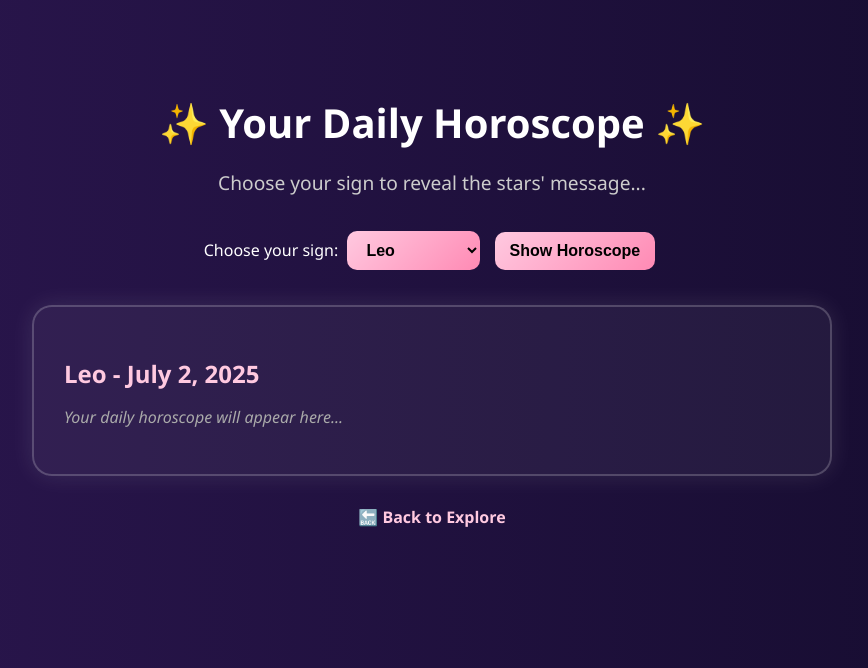
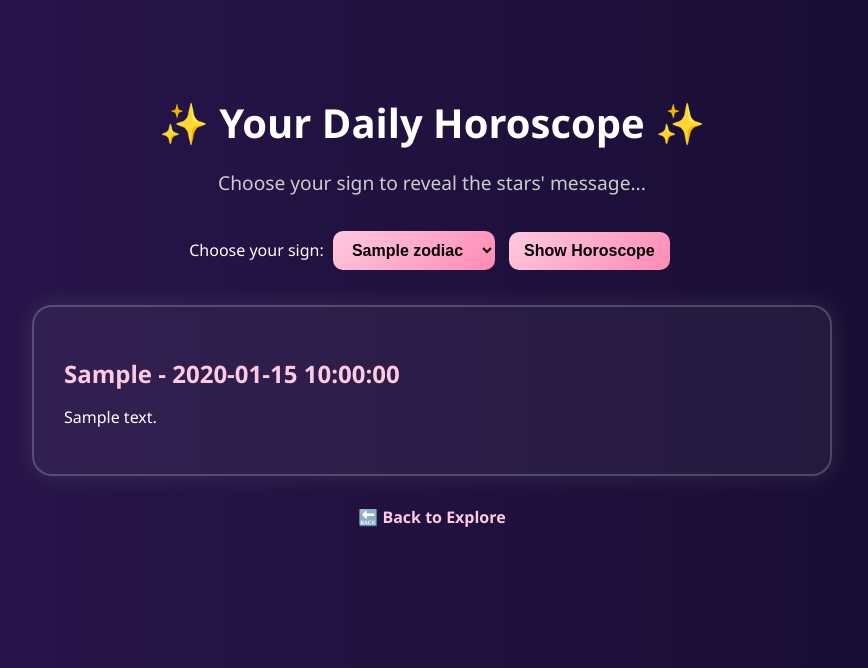
Before and after one commit to sornsomavatey/Zoroscope, a Flask app: template templates/daily-horoscope.html in a window 1280 px wide. Shown: the top 668 px of the page, without its empty margins (208-1076 px from the left). Run offline with Flask 3, Linux system fonts and the light colour scheme; the template is opened without the code that fills it: most values are stand-ins (such as "Sample title", 1, 10 or a date in 2020).

Commit message:
connect horoscope and set email Authentication
- for html pages: set to get username and add it to url to set horoscope page when the user did not choose any zodiac sign. make it show user's zodiac horoscope by defualt.

```diff
--- a/app.py
+++ b/app.py
@@ -1,7 +1,8 @@
-from flask import Flask, render_template, request, jsonify, redirect, url_for
+from flask import Flask, render_template, request, jsonify, redirect, url_for, session
 from db import DatabaseHandler
 from datetime import datetime
 import requests
+import re
 from bs4 import BeautifulSoup
 from db import DatabaseHandler, get_zodiac_sign
 
@@ -24,16 +25,23 @@ def signup_page():
 def signup():
     data = request.get_json()
     name = data.get('name')
+    email = data.get('email')
     password = data.get('password')
     birthday = data.get('birthday')
 
-    db.register_user(name, password, birthday)
+    # Check if email already exists
+    existing_user = db.get_user_by_email(email)
+    if existing_user:
+        return jsonify({'message': 'Email already exists.'}), 400
 
-    # Simulated saving/validation (no database for now)
-    print(f"Signup: {name}, {password}, {birthday}")
+    # Register new user
+    db.register_user(name, email, password, birthday)
 
-    # Redirect back to welcome page with name
-    return jsonify({'message': f'Welcome, {name}!', 'redirect': url_for('welcome', name=name)})
+    return jsonify({
+        'message': f'Welcome, {name}!',
+        'redirect': url_for('welcome', name=name)
+    })
+
 
 @app.route("/login", methods=["GET", "POST"])
 def login_page():
@@ -43,17 +51,21 @@ def login_page():
         if not data:
             return jsonify({'message': 'No data received'}), 400
 
-        username = data.get('username')
+        email = data.get('email')
         password = data.get('password')
 
-        if not username or not password:
+        if not email or not password:
             return jsonify({'message': 'Username and password required'}), 400
 
-        if db.authenticate_user(username, password):
+        if db.authenticate_user(email, password):
+            user = db.get_user_by_email(email)
+
             return jsonify({
-                'message': f'Welcome back, {username}!',
-                'redirect': url_for('greeting', username=username)
-            }), 200
+                'message': f'Welcome back, {user["name"]}!',
+                'username': user["name"],
+                'redirect': url_for('greeting', username=user["name"])
+            })
+            200
         else:
             return jsonify({'message': ' Invalid username or password'}), 401
 
@@ -75,6 +87,7 @@ def get_user_zodiac(username):
 
 @app.route('/greeting/<username>')
 def greeting(username):
+
     user = db.get_user_by_name(username)
     if not user:
         return redirect(url_for('login_page'))
@@ -89,42 +102,83 @@ def greeting(username):
         zodiac_icon=icon,
         quote=quote
     )
-@app.route('/explore')
-def explore_page():
-    return render_template('card.html')
 
-@app.route("/daily-horoscope", methods=["GET"])
-def daily_horoscope():
 
-    return render_template("daily-horoscope.html",
-        selected_sign='Leo',
-        today='July 2, 2025',
-        horoscope_text='Your daily horoscope will appear here...',
-        zodiacs=[
-            "Aries", "Taurus", "Gemini", "Cancer", "Leo", "Virgo",
-            "Libra", "Scorpio", "Sagittarius", "Capricorn", "Aquarius", "Pisces"])
+@app.route('/explore/<username>')
+def explore_page(username):
+    return render_template('card.html', username=username)
 
-# def horoscope(username, day="today"):
-#     sign, icon = get_user_zodiac(username)
-#     if not sign:
-#         return "User not found."
+@app.route('/daily-horoscope/<username>', methods=["GET", "POST"])
+def daily_horoscope(username):
 
-#     # Map sign names to numbers (Horoscope.com expects numbers)
-#     dic = {
-#         'Aries': 1, 'Taurus': 2, 'Gemini': 3,
-#         'Cancer': 4, 'Leo': 5, 'Virgo': 6,
-#         'Libra': 7, 'Scorpio': 8, 'Sagittarius': 9,
-#         'Capricorn': 10, 'Aquarius': 11, 'Pisces': 12
-#     }
-#     zodiac_number = dic[sign]
+    Zodiac_option = [
+        "Aries", "Taurus", "Gemini", "Cancer", "Leo", "Virgo",
+        "Libra", "Scorpio", "Sagittarius", "Capricorn", "Aquarius", "Pisces"
+    ]
 
-#     url = (
-#         "https://www.horoscope.com/us/horoscopes/general/"
-#         f"horoscope-general-daily-{day}.aspx?sign={zodiac_number}"
-#     )
+    dic = {
+        'Aries': 1, 'Taurus': 2, 'Gemini': 3,
+        'Cancer': 4, 'Leo': 5, 'Virgo': 6,
+        'Libra': 7, 'Scorpio': 8, 'Sagittarius': 9,
+        'Capricorn': 10, 'Aquarius': 11, 'Pisces': 12
+    }
 
-#     soup = BeautifulSoup(requests.get(url).content, "html.parser")
-#     return soup.find("div", class_="main-horoscope").p.text
+    if request.method == "POST":
+        # User selected a sign manually
+        sign = request.form['sign']
+
+    elif request.method == "GET":
+        # GET request, load user and get their zodiac sign
+        user = db.get_user_by_name(username)
+        if not user:
+            return f"User '{username}' not found.", 404
+
+        sign_name, _ = get_zodiac_sign(user['month'], user['date'])  # unpack tuple
+        sign = sign_name
+
+    zodiac_number = dic.get(sign)
+
+    if zodiac_number is None:
+        horoscope_text = "Invalid zodiac sign selected."
+        today_date = datetime.now().strftime("%B %d, %Y")
+        return render_template(
+            "daily-horoscope.html",
+            selected_sign=sign,
+            today=today_date,
+            horoscope_text=horoscope_text,
+            zodiacs=Zodiac_option,
+            username=username
+        )
+
+    else:
+        # Fetch horoscope after we know the sign
+        url = (
+            "https://www.horoscope.com/us/horoscopes/general/"
+            f"horoscope-general-daily-today.aspx?sign={zodiac_number}"
+        )
+        response = requests.get(url)
+        soup = BeautifulSoup(response.content, "html.parser")
+        main_div = soup.find("div", class_="main-horoscope")
+
+        if main_div and main_div.p:
+            raw_text = main_div.p.text.strip()
+            if " - " in raw_text:
+                horoscope_text = raw_text.split(" - ", 1)[1].strip()
+            else:
+                horoscope_text = raw_text
+        else:
+            horoscope_text = "Horoscope information currently unavailable."
+
+        today_date = datetime.now().strftime("%B %d, %Y")
+
+        return render_template(
+            "daily-horoscope.html",
+            selected_sign=sign,
+            today=today_date,
+            horoscope_text=horoscope_text,
+            zodiacs=Zodiac_option,
+            username=username
+        )
 
 
 if __name__ == '__main__':
--- a/templates/daily-horoscope.html
+++ b/templates/daily-horoscope.html
@@ -10,29 +10,24 @@
     <h1 class="horoscope-title">✨ Your Daily Horoscope ✨</h1>
     <p class="horoscope-subtitle">Choose your sign to reveal the stars' message...</p>
 
-    <form class="horoscope-form">
+    <form class="horoscope-form"  method="post" action="{{ url_for('daily_horoscope', username=username) }}">
       <label for="sign">Choose your sign:</label>
       <select name="sign" id="sign">
-        <option>Aries</option>
-        <option>Taurus</option>
-        <option>Gemini</option>
-        <option>Cancer</option>
-        <option selected>Leo</option>
-        <option>Virgo</option>
-        <option>Libra</option>
-        <option>Scorpio</option>
-        <option>Sagittarius</option>
-        <option>Capricorn</option>
-        <option>Aquarius</option>
-        <option>Pisces</option>
+        {% for s in zodiacs %}
+          <option value="{{ s }}" {% if s == selected_sign %}selected{% endif %}>{{ s }}</option>
+        {% endfor %}
       </select>
-      <button type="button">Show Horoscope</button>
+      <button type="submit">Show Horoscope</button>
     </form>
 
     <div class="horoscope-box">
-      <h2>Leo - July 2, 2025</h2>
-      <p class="placeholder">Your daily horoscope will appear here...</p>
-    </div>
+      {% if horoscope_text %}
+        <h2>{{ selected_sign }} - {{ today }}</h2>
+        <p>{{ horoscope_text }}</p>
+      {% else %}
+        <p class="placeholder">Your daily horoscope will appear here...</p>
+      {% endif %}
+  </div>
 
     <a href="/explore" class="back-btn">🔙 Back to Explore</a>
   </div>
--- a/templates/greeting.html
+++ b/templates/greeting.html
@@ -10,7 +10,7 @@
     <h1>Hi, {{ username }}! {{ zodiac_icon }}</h1>
     <h2>Your Zodiac Sign: <span class="zodiac-name">{{ zodiac }}</span></h2>
     <p class="quote">"{{ quote }}"</p>
-    <a href="/explore" class="Explore-btn">Let's Explore</a>
+    <a href="/explore/{{username}}" class="Explore-btn">Let's Explore</a>
   </div>
 </body>
 </html>
--- a/templates/index.html
+++ b/templates/index.html
@@ -45,14 +45,16 @@
   <script>
     document.getElementById("signup-form").addEventListener("submit", async function (e) {
       e.preventDefault();
+
       const name = document.getElementById("name").value;
+      const email = document.getElementById("email").value;
       const password = document.getElementById("password").value;
       const birthday = document.getElementById("birthday").value;
 
       const response = await fetch("/signup", {
         method: "POST",
         headers: { "Content-Type": "application/json" },
-        body: JSON.stringify({ name, password, birthday })
+        body: JSON.stringify({ name, email, password, birthday })
       });
 
       const result = await response.json();
```
Also changed, not shown: db.py (+19 -3 lines), templates/Login.html (+11 -11 lines), templates/card.html (+7 -1 lines), test.py (deleted, +0 -80 lines).
